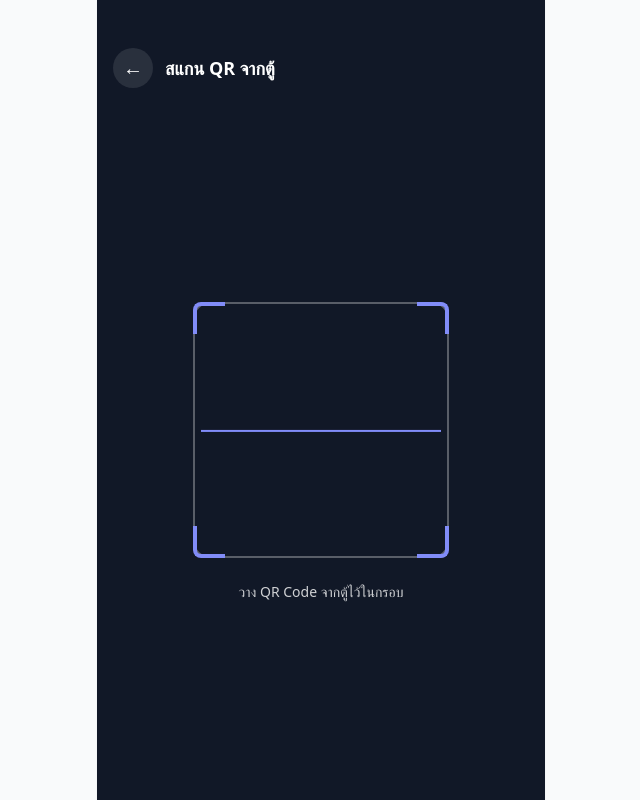
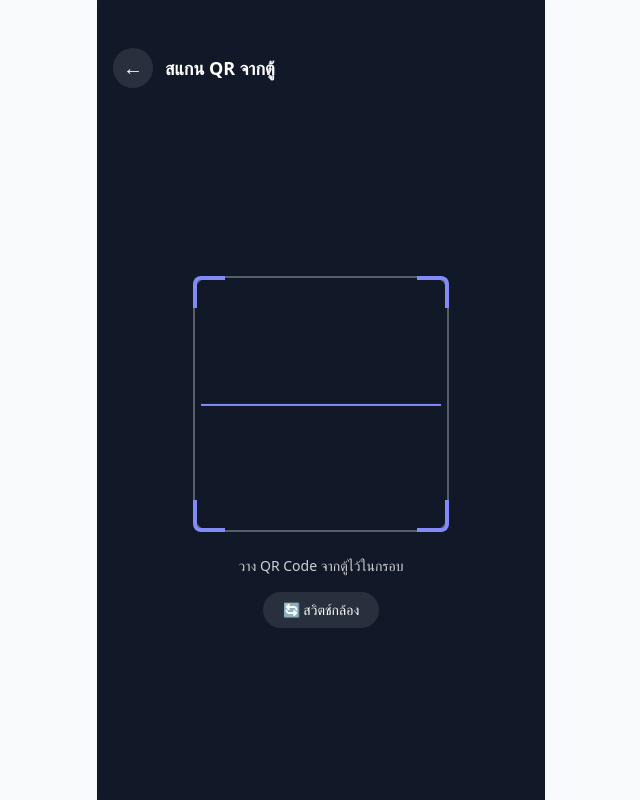
Before and after one commit to tobetech/qr-member, a Next.js app: page /scan in a window 1280 px wide. Shown: the whole page, without its empty margins (319-959 px from the left). Built offline with nearby package versions, Linux system fonts and the light colour scheme; no server answers.

Commit message:
add camera switch button

```diff
--- a/app/scan/page.tsx
+++ b/app/scan/page.tsx
@@ -4,6 +4,7 @@ import { useRouter } from 'next/navigation'
 import { createClient } from '@/lib/supabase'
 
 type ScanState = 'scanning' | 'processing' | 'success' | 'error'
+type FacingMode = 'environment' | 'user'
 
 interface Result {
   tx_id?: string
@@ -18,6 +19,7 @@ export default function ScanPage() {
   const supabase = createClient()
   const [state, setState] = useState<ScanState>('scanning')
   const [result, setResult] = useState<Result>({})
+  const [facingMode, setFacingMode] = useState<FacingMode>('environment')
   const videoRef = useRef<HTMLVideoElement>(null)
   const canvasRef = useRef<HTMLCanvasElement>(null)
   const streamRef = useRef<MediaStream | null>(null)
@@ -25,14 +27,16 @@ export default function ScanPage() {
   const animFrameRef = useRef<number>(0)
 
   useEffect(() => {
+    if (state === 'scanning') {
       startCamera()
+    }
     return () => stopCamera()
-  }, [])
+  }, [facingMode])
 
   async function startCamera() {
     try {
       const stream = await navigator.mediaDevices.getUserMedia({
-      video: true  // ง่ายที่สุด ไม่มี constraint เพิ่ม
+        video: { facingMode: { ideal: facingMode } }
       })
       streamRef.current = stream
       if (videoRef.current) {
@@ -53,6 +57,12 @@ export default function ScanPage() {
     scanningRef.current = false
     cancelAnimationFrame(animFrameRef.current)
     streamRef.current?.getTracks().forEach(t => t.stop())
+    streamRef.current = null
+  }
+
+  function switchCamera() {
+    stopCamera()
+    setFacingMode(prev => (prev === 'environment' ? 'user' : 'environment'))
   }
 
   async function scanFrame() {
@@ -70,9 +80,6 @@ export default function ScanPage() {
     if (!ctx) return
     ctx.drawImage(video, 0, 0)
 
-    const imageData = ctx.getImageData(0, 0, canvas.width, canvas.height)
-
-    // ใช้ BarcodeDetector API (รองรับบน Chrome/Safari mobile)
     if ('BarcodeDetector' in window) {
       try {
         // @ts-ignore
@@ -150,7 +157,6 @@ export default function ScanPage() {
 
   return (
     <div className="min-h-screen flex flex-col bg-gray-900">
-      {/* Header */}
       <div className="flex items-center gap-3 px-4 pt-12 pb-4 z-10 relative">
         <button
           onClick={() => { stopCamera(); router.push('/menu') }}
@@ -161,7 +167,6 @@ export default function ScanPage() {
         <h1 className="text-white font-semibold text-lg">สแกน QR จากตู้</h1>
       </div>
 
-      {/* Camera View */}
       {state === 'scanning' && (
         <div className="flex-1 flex flex-col items-center justify-center relative">
           <video
@@ -173,26 +178,29 @@ export default function ScanPage() {
           />
           <canvas ref={canvasRef} className="hidden" />
 
-          {/* Overlay frame */}
           <div className="relative z-10 flex flex-col items-center">
             <div className="w-64 h-64 relative">
               <div className="absolute inset-0 border-2 border-white/30 rounded-2xl" />
-              {/* Corner markers */}
               <div className="absolute top-0 left-0 w-8 h-8 border-t-4 border-l-4 border-indigo-400 rounded-tl-lg" />
               <div className="absolute top-0 right-0 w-8 h-8 border-t-4 border-r-4 border-indigo-400 rounded-tr-lg" />
               <div className="absolute bottom-0 left-0 w-8 h-8 border-b-4 border-l-4 border-indigo-400 rounded-bl-lg" />
               <div className="absolute bottom-0 right-0 w-8 h-8 border-b-4 border-r-4 border-indigo-400 rounded-br-lg" />
-              {/* Scan line animation */}
               <div className="absolute left-2 right-2 h-0.5 bg-indigo-400 animate-bounce top-1/2" />
             </div>
             <p className="text-white/80 text-sm mt-6 text-center px-8">
               วาง QR Code จากตู้ไว้ในกรอบ
             </p>
+
+            <button
+              onClick={switchCamera}
+              className="mt-4 px-5 py-2 bg-white/10 text-white rounded-full text-sm flex items-center gap-2 active:scale-95 transition"
+            >
+              🔄 สวิตช์กล้อง
+            </button>
           </div>
         </div>
       )}
 
-      {/* Processing */}
       {state === 'processing' && (
         <div className="flex-1 flex flex-col items-center justify-center gap-4 px-6">
           <div className="w-16 h-16 border-4 border-indigo-400 border-t-transparent rounded-full animate-spin" />
@@ -201,7 +209,6 @@ export default function ScanPage() {
         </div>
       )}
 
-      {/* Success */}
       {state === 'success' && (
         <div className="flex-1 flex flex-col items-center justify-center px-6 gap-6">
           <div className="w-24 h-24 bg-green-500 rounded-full flex items-center justify-center">
@@ -236,7 +243,6 @@ export default function ScanPage() {
         </div>
       )}
 
-      {/* Error */}
       {state === 'error' && (
         <div className="flex-1 flex flex-col items-center justify-center px-6 gap-6">
           <div className="w-24 h-24 bg-red-500 rounded-full flex items-center justify-center">
```
Lines whose indentation alone changed are shown as unchanged.
